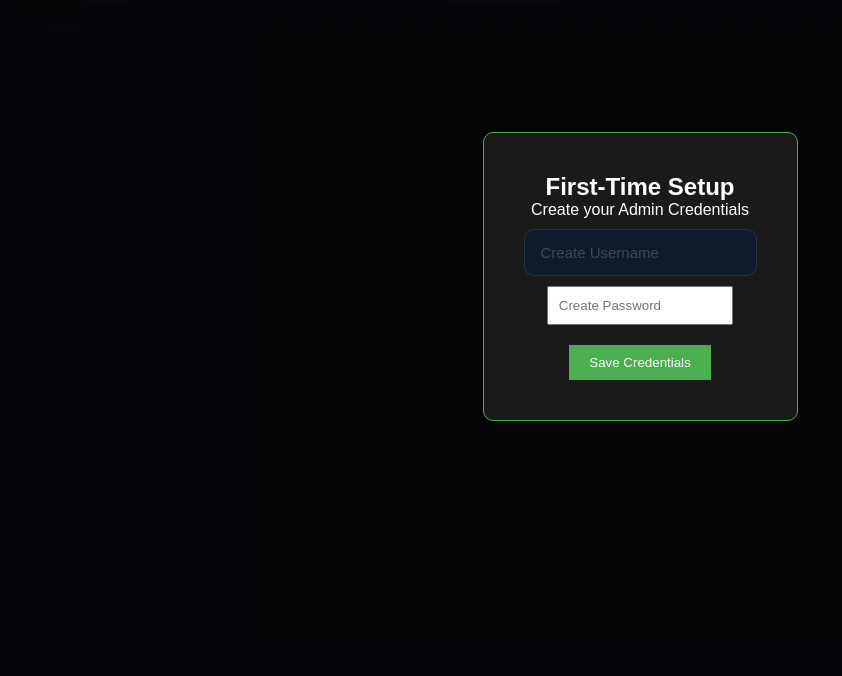
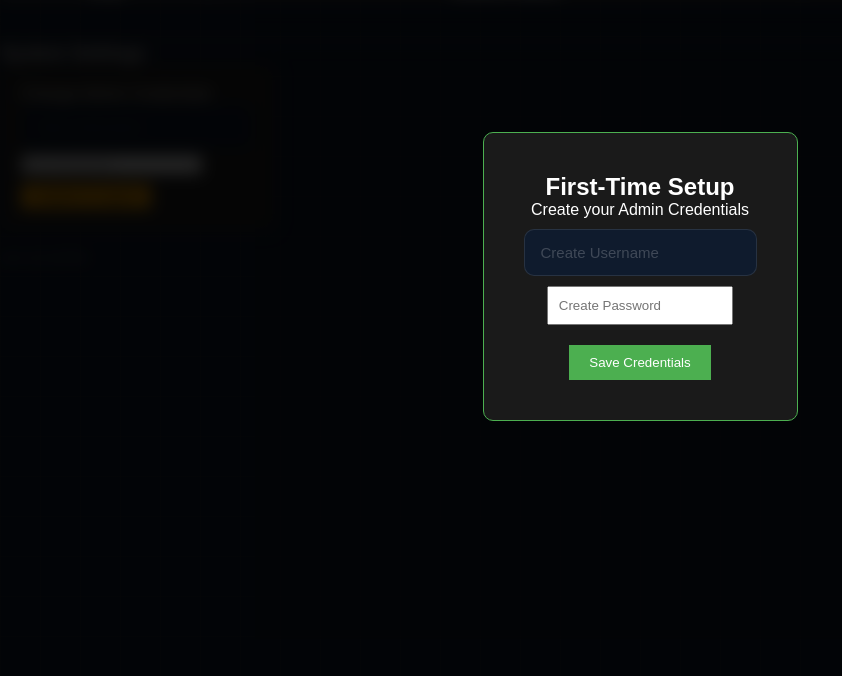
Before and after one commit to BeginnerCoder666/payment_system, a Flask app: page /admin.html in a window 1280 px wide. Shown: the part 124-800 px from the top of the page, without its empty margins (0-842 px from the left). Run offline with Flask 3, Linux system fonts and the light colour scheme; data that the repository does not hold is empty.

Commit message:
COMPLETED

```diff
--- a/app.py
+++ b/app.py
@@ -3,6 +3,8 @@ import sqlite3
 import csv
 import io
 import os
+from datetime import datetime, timedelta
+import pytz
 
 app = Flask(__name__)
 app.secret_key = 'admin2526'
@@ -16,6 +18,11 @@ def get_db_connection():
     conn = sqlite3.connect(DB_FILE)
     conn.row_factory = sqlite3.Row
     return conn
+
+def get_local_time():
+    # Change 'Asia/Manila' to your specific timezone if different
+    tz = pytz.timezone('Asia/Manila')
+    return datetime.now(tz).strftime('%Y-%m-%d %I:%M %p')
 
 @app.route('/')
 def index():
@@ -33,7 +40,7 @@ def register():
         name = request.form['name']
         conn = get_db_connection()
         try:
-            conn.execute("INSERT INTO students (card_uid, name, balance) VALUES (?, ?, 0)", (uid, name))
+            conn.execute("INSERT INTO students (card_uid, name, balance) VALUES (?, ?, 0.0)", (uid, name))
             conn.commit()
             message = f"Success: {name} registered with ID {uid}."
         except sqlite3.IntegrityError:
@@ -49,17 +56,28 @@ def payment():
         uid = request.form['uid']
         price = float(request.form['price'])
         conn = get_db_connection()
+
+        # 1. First, check if the card exists
         student = conn.execute("SELECT * FROM students WHERE card_uid = ?", (uid,)).fetchone()
 
-        if student and student['balance'] >= price:
+        if not student:
+            message = "❌ Error: Card not registered! Please go to Registration."
+
+        # 2. If it exists, check the funds
+        elif student['balance'] < price:
+            message = f"⚠️ Error: Lacking funds! Current balance is only P{student['balance']:.2f}"
+
+        # 3. If everything is okay, proceed with payment
+        else:
             new_balance = student['balance'] - price
+            local_time = get_local_time()
+
             conn.execute("UPDATE students SET balance = ? WHERE card_uid = ?", (new_balance, uid))
-            conn.execute("INSERT INTO transactions (card_uid, amount) VALUES (?, ?)", (uid, -price))
+            conn.execute("INSERT INTO transactions (card_uid, amount, timestamp) VALUES (?, ?, ?)",
+                         (uid, -price, local_time))
             conn.commit()
-            conn.close()
-            message = f"Success! New Balance: P{new_balance}" # Set the success message
-        else:
-            message = "Error: Insufficient funds or card not found!" # Set the error message
+            message = f"Payment Successful! New Balance: P{new_balance:.2f}"
+
         conn.close()
     return render_template('payment.html', message=message)
 
@@ -71,16 +89,17 @@ def topup():
         amount = float(request.form['amount'])
         conn = get_db_connection()
         student = conn.execute("SELECT name FROM students WHERE card_uid = ?", (uid,)).fetchone()
+
         if student:
-            # 2. If the student exists, update their balance
             conn.execute("UPDATE students SET balance = balance + ? WHERE card_uid = ?", (amount, uid))
-            conn.execute("INSERT INTO transactions (card_uid, amount) VALUES (?, ?)", (uid, amount))
+            local_time = get_local_time()
+            conn.execute("INSERT INTO transactions (card_uid, amount, timestamp) VALUES (?, ?, ?)", (uid, amount, local_time))
+
+            # --- CRITICAL FIX: Add this line ---
             conn.commit()
 
-            # 3. Create the personalized message using the name from the database
             message = f"Top-up Success! P{amount:.2f} added to {student['name']}'s account."
         else:
-            # Handle the case where the card isn't registered yet
             message = "Error: Card not found. Please register the card first."
         conn.close()
     return render_template('topup.html', message=message)
@@ -144,15 +163,19 @@ def logout():
 
 @app.route('/export_csv')
 def export_csv():
-    if not session.get('logged_in'):
-        return redirect(url_for('admin'))
+    if not session.get('logged_in'): return redirect(url_for('admin'))
 
     conn = get_db_connection()
-    cursor = conn.execute("SELECT * FROM transactions")
+    # Joined query to get the Name instead of just the UID
+    cursor = conn.execute('''
+        SELECT transactions.timestamp, students.name, transactions.amount
+        FROM transactions
+        JOIN students ON transactions.card_uid = students.card_uid
+    ''')
 
     output = io.StringIO()
     writer = csv.writer(output)
-    writer.writerow(['ID', 'Card UID', 'Amount', 'Timestamp'])
+    writer.writerow(['Timestamp', 'Student Name', 'Amount (P)'])
     writer.writerows(cursor.fetchall())
     conn.close()
 
@@ -180,6 +203,23 @@ def wipe_db():
     conn.close()
     return redirect(url_for('admin'))
 
+@app.route('/change_admin', methods=['POST'])
+def change_admin():
+    if not session.get('logged_in'): return redirect(url_for('admin'))
+
+    new_user = request.form['new_user']
+    new_pass = request.form['new_pass']
+
+    conn = get_db_connection()
+    conn.execute("UPDATE config SET value = ? WHERE key = 'admin_user'", (new_user,))
+    conn.execute("UPDATE config SET value = ? WHERE key = 'admin_pass'", (new_pass,))
+    conn.commit()
+    conn.close()
+
+    # Optional: Log them out so they have to login with new credentials
+    session.pop('logged_in', None)
+    return redirect(url_for('admin'))
+
 @app.context_processor
 def inject_version():
     return dict(version="v0.2.12-ALPHA")
--- a/templates/admin.html
+++ b/templates/admin.html
@@ -95,6 +95,17 @@
             {% endfor %}
         </table>
 
+        <hr style="margin-top: 40px; border: 0.5px solid #444;">
+        <h3>System Settings</h3>
+        <div style="background: #222; padding: 20px; border-radius: 8px; border: 1px solid #444; display: inline-block;">
+            <p>Change Admin Credentials</p>
+            <form action="/change_admin" method="POST">
+                <input type="text" name="new_user" placeholder="New Username" required style="margin-bottom: 5px;"><br>
+                <input type="password" name="new_pass" placeholder="New Password" required style="margin-bottom: 10px;"><br>
+                <button type="submit" style="background: #ffa500; border: none; padding: 5px 15px; cursor: pointer;">Update & Logout</button>
+            </form>
+        </div>
+
         <p style="margin-top: 20px; font-size: 0.8em; color: #888;">{{ version }}</p>
     </div>
 
```
Also changed, not shown: 1 other file.
